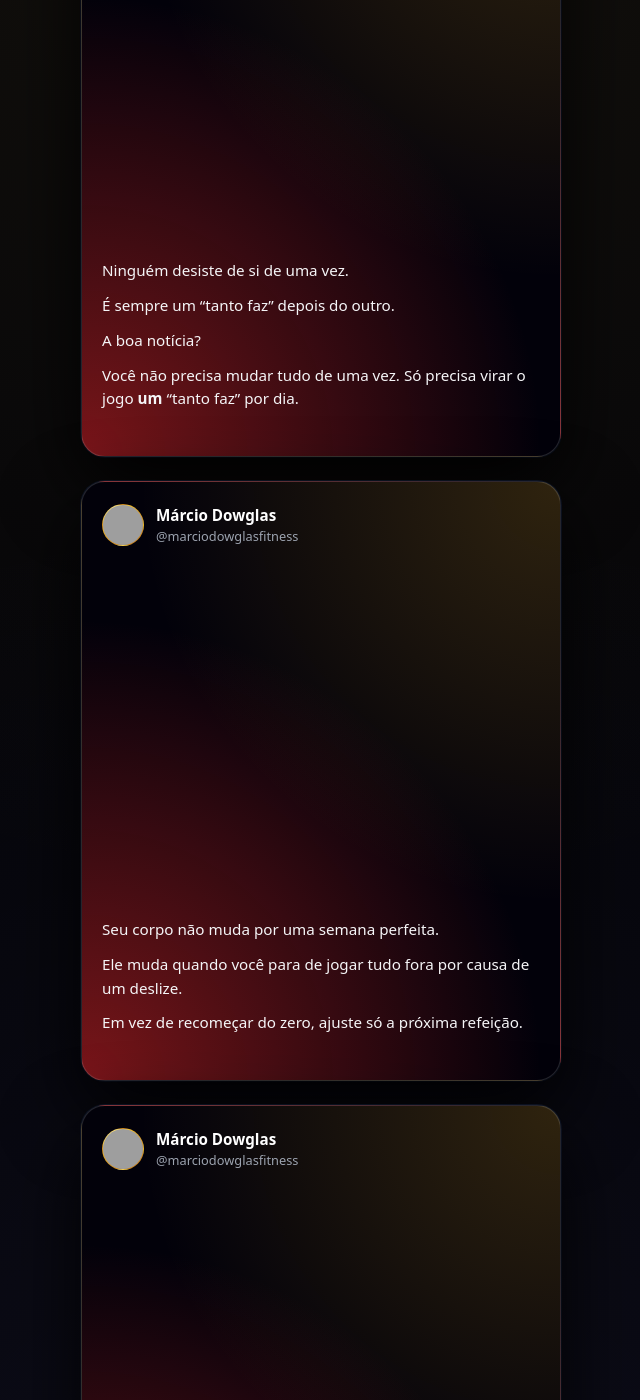
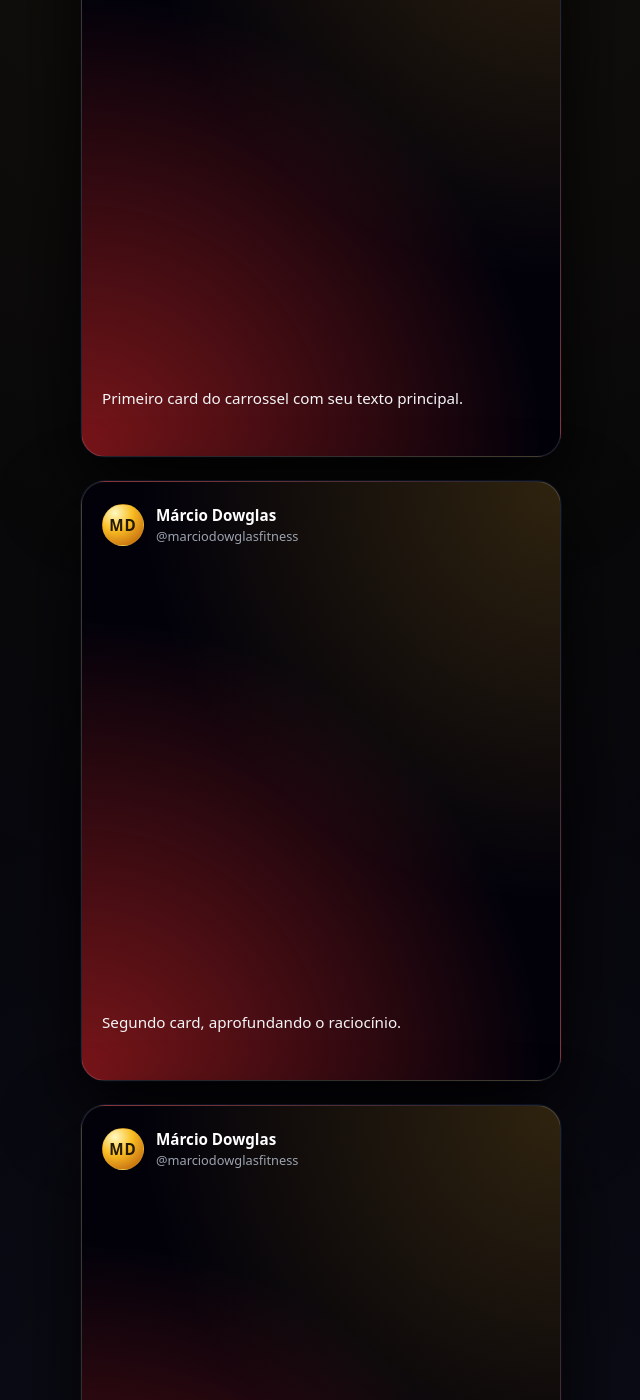
Before and after one commit to mbritodowglas-collab/fabrica-conteudo, a Jekyll site: the page built from content/static/post-teste-dois.md, in a window 1280 px wide and 1400 px high, scrolled down 252 px. Shown: the whole window, without its empty margins (319-959 px from the left). Built offline with Jekyll 4.4.1, drawn with Linux system fonts in a browser that asks for light colours; some of the changed text lies outside the part shown; grey boxes are pictures that could not be loaded.

Commit message:
Atualizar o post-teste-dois.md

```diff
--- a/content/static/post-teste-dois.md
+++ b/content/static/post-teste-dois.md
@@ -1,36 +1,14 @@
 ---
 layout: static
-type: static
-title: "Sequência de tweetões sobre consistência"
+title: "Sequência de tweetões"
 autor_nome: "Márcio Dowglas"
 autor_handle: "@marciodowglasfitness"
-avatar: "/assets/img/avatar-mdpersonal.png"
 cards:
-  - contexto: "Consistência no treino e na alimentação"
-    texto: |
-      Ninguém desiste de si de uma vez.
-
-      É sempre um “tanto faz” depois do outro.
-
-      A boa notícia?
-
-      Você não precisa mudar tudo de uma vez.
-      Só precisa virar o jogo **um** “tanto faz” por dia.
-  - contexto: "Microvitórias diárias"
-    texto: |
-      Seu corpo não muda por uma semana perfeita.
-
-      Ele muda quando você para de jogar tudo fora
-      por causa de um deslize.
-
-      Em vez de recomeçar do zero,
-      ajuste só a próxima refeição.
-  - contexto: "Jogo de longo prazo"
-    texto: |
-      Emagrecimento depois dos 30
-      não é sobre força de vontade infinita.
-
-      É sobre criar um cenário onde
-      fazer o certo fique mais fácil
-      do que desistir.
+  - texto: |
+      Primeiro card do carrossel
+      com seu texto principal.
+  - texto: |
+      Segundo card, aprofundando o raciocínio.
+  - texto: |
+      Terceiro card para reforçar o ponto.
 ---
```
